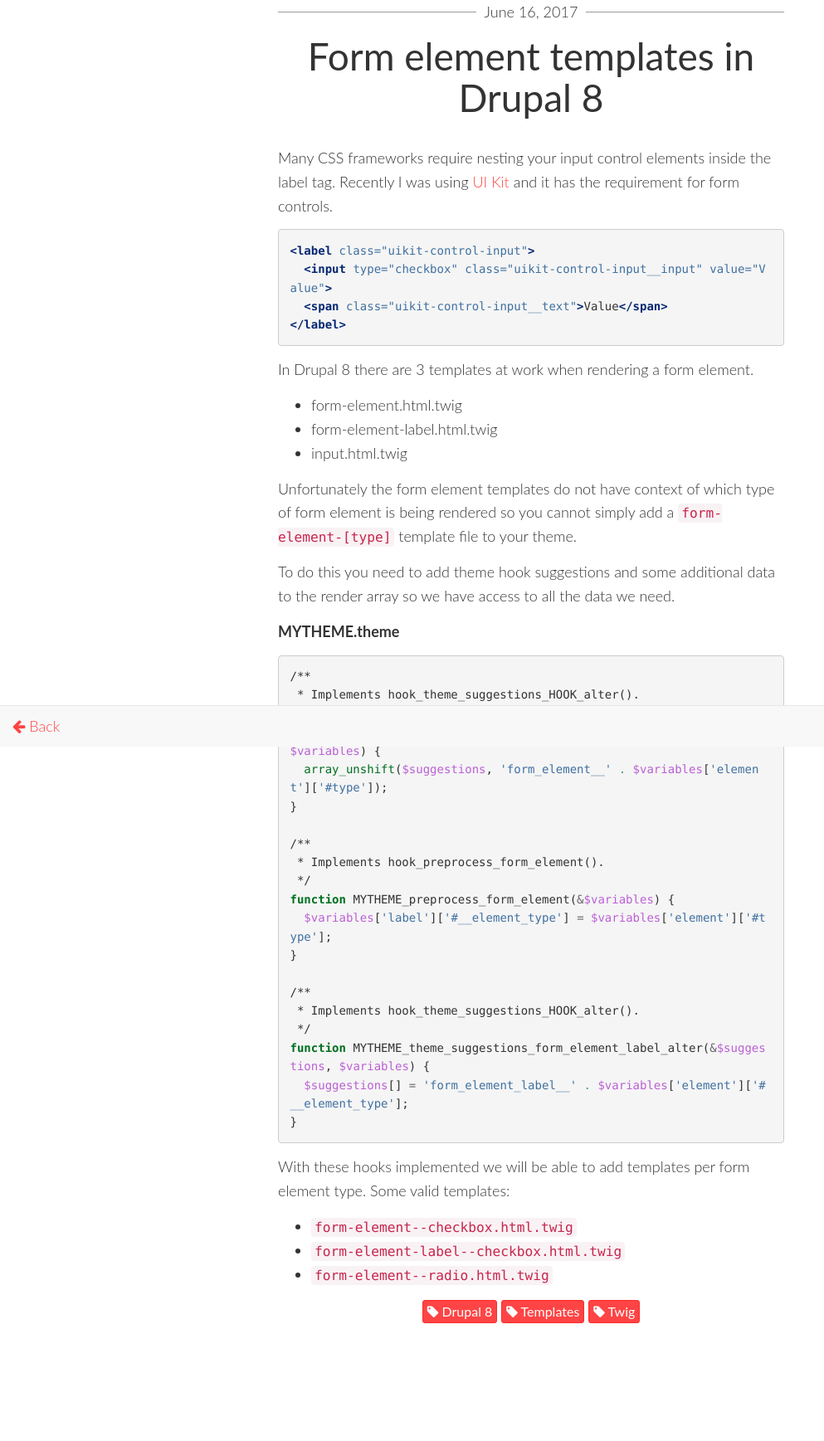
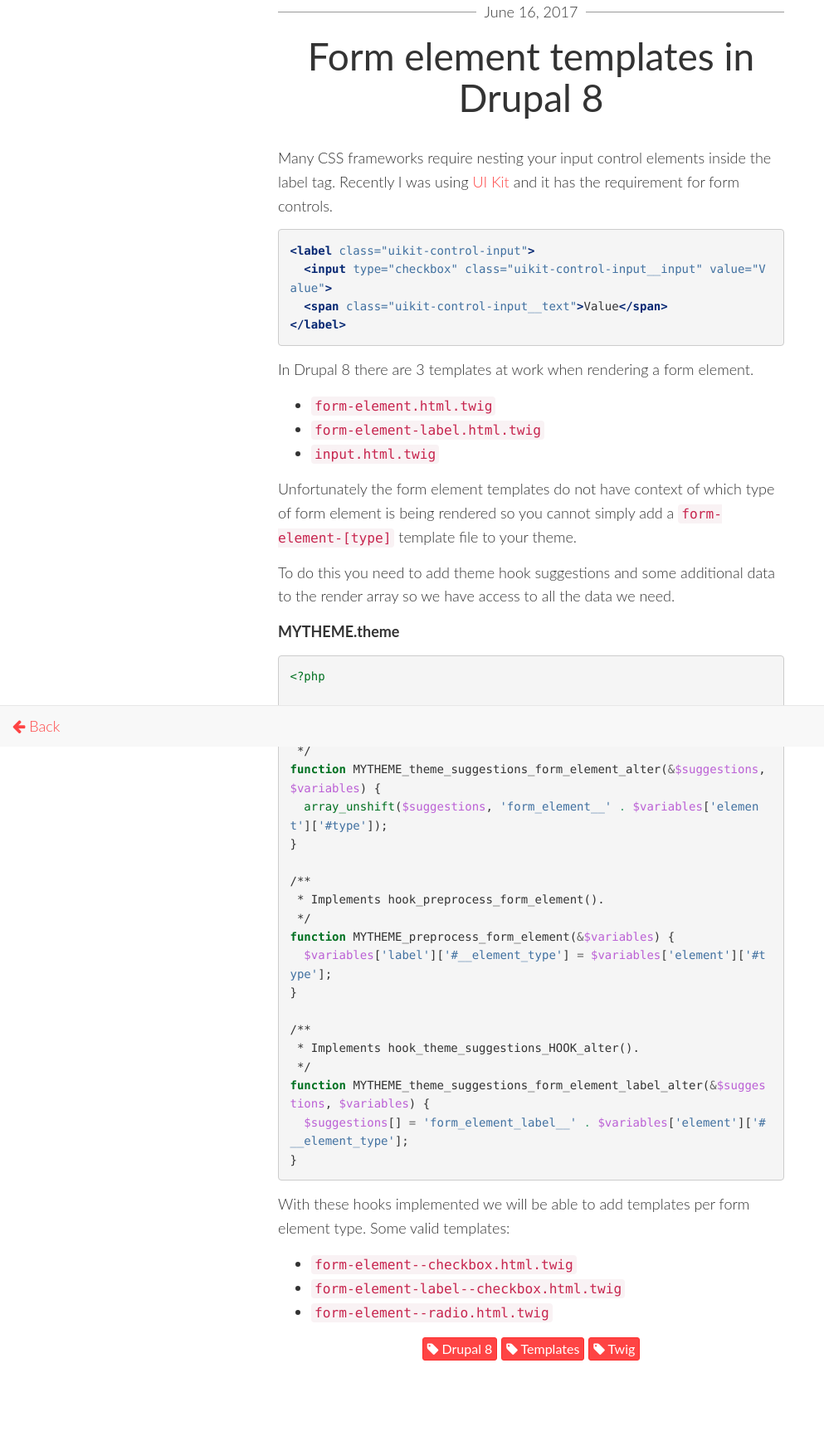
Before and after one commit to steveworley/steveworley.github.io, a Jekyll site: the page built from _posts/2017-06-16-form-element-templates.md, in a window 1280 px wide. Shown: the whole page at 83% size, without its empty margins (0-993 px from the left). Built offline with Jekyll 4.4.1, drawn with Linux system fonts in a browser that asks for light colours; nearby versions of some CDN libraries; comment, search, counter and statistics services are not loaded; before the commit the page ends 1692 px from its top, so only the background shows below that.

Commit message:
Update syntax for post.

```diff
--- a/_posts/2017-06-16-form-element-templates.md
+++ b/_posts/2017-06-16-form-element-templates.md
@@ -20,9 +20,9 @@ Many CSS frameworks require nesting your input control elements inside the label
 
 In Drupal 8 there are 3 templates at work when rendering a form element.
 
-- form-element.html.twig
-- form-element-label.html.twig
-- input.html.twig
+- `form-element.html.twig`
+- `form-element-label.html.twig`
+- `input.html.twig`
 
 Unfortunately the form element templates do not have context of which type of form element is being rendered so you cannot simply add a `form-element-[type]` template file to your theme.
 
@@ -31,6 +31,8 @@ To do this you need to add theme hook suggestions and some additional data to th
 **MYTHEME.theme**
 
 {% highlight php %}
+
+<?php
 
 /**
  * Implements hook_theme_suggestions_HOOK_alter().
```
